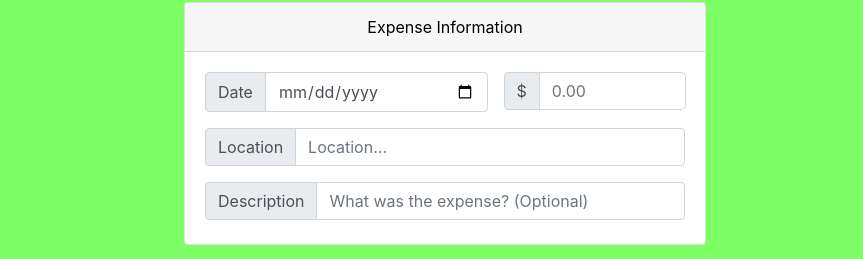
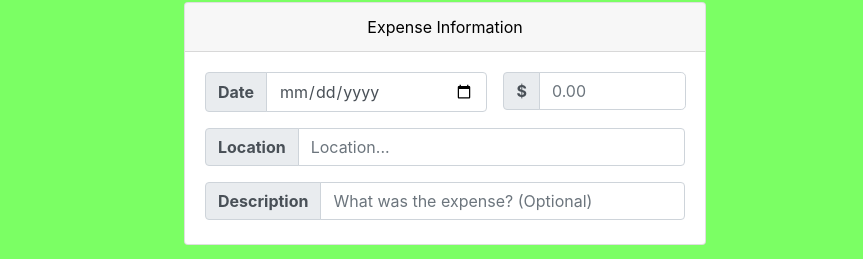
Before and after one commit to NateBess/expense-manager-project, a React (Create React App) app: page / in a window 1280 px wide. Shown: the part 118-377 px from the top of the page, without its empty margins (195-1058 px from the left). Built offline with nearby package versions, Linux system fonts and the light colour scheme.

Commit message:
more fixes

```diff
--- a/src/App.js
+++ b/src/App.js
@@ -6,11 +6,6 @@ import ExpenseLog from "./components/ExpenseLog/ExpenseLog";
 const getElement = (id) => document.getElementById(id);
 const getValue = (id) => document.getElementById(id).value;
 
-const expenseDate = getElement("expense-date");
-const expenseAmount = getElement("expense-amount");
-const expenseLocation = getElement("expense-location");
-const expenseDescription = getElement("expense-description");
-
 const dateValue = () => getValue("expense-date");
 const amountValue = () => parseFloat(getValue("expense-amount")).toFixed(2);
 const locationValue = () => getValue("expense-location");
@@ -18,13 +13,33 @@ const descriptionValue = () => getValue("expense-description");
 
 function App() {
   const [entriesArray, setEntriesArray] = useState([]);
-  const [uniqueID, setUniqueID] = useState(0);
+  const [uniqueID, setUniqueID] = useState(Math.random());
 
   const clearValues = () => {
+    const expenseDate = getElement("expense-date");
+    const expenseAmount = getElement("expense-amount");
+    const expenseLocation = getElement("expense-location");
+    const expenseDescription = getElement("expense-description");
     expenseDate.value = "";
     expenseAmount.value = "";
     expenseLocation.value = "";
     expenseDescription.value = "";
+  };
+
+  const addExpenseItem = (uniqueID, entriesArray) => {
+    if (dateValue() !== "" && amountValue() !== "" && locationValue() !== "") {
+      setUniqueID(Math.random());
+      // Puts expense information in to object.
+      const expenseItem = {
+        date: dateValue(),
+        amount: amountValue(),
+        location: locationValue(),
+        description: descriptionValue(),
+        entryID: uniqueID,
+      };
+      const newEntriesArray = [...entriesArray, expenseItem];
+      setEntriesArray(newEntriesArray);
+    }
   };
 
   const addDeleteEvents = () => {
@@ -43,27 +58,11 @@ function App() {
     return deleteArray;
   };
 
-  const addExpenseItem = (uniqueID, entriesArray) => {
-    if (dateValue() !== "" && amountValue() !== "" && locationValue() !== "") {
-      setUniqueID(uniqueID + 1);
-      // Puts expense information in to object.
-      const expenseItem = {
-        date: dateValue(),
-        amount: amountValue(),
-        location: locationValue(),
-        description: descriptionValue(),
-        entryID: uniqueID,
-      };
-      const newEntriesArray = [...entriesArray, expenseItem];
-      setEntriesArray(newEntriesArray);
-      clearValues();
-    }
-  };
-
   useEffect(() => {
     const buttonAddExpense = document.getElementById("add-expense-button");
     buttonAddExpense.onclick = () => {
       addExpenseItem(uniqueID, entriesArray);
+      clearValues();
     };
     addDeleteEvents();
   });
--- a/src/components/ExpenseInformationComponent/sub-components/ExpenseAmount.js
+++ b/src/components/ExpenseInformationComponent/sub-components/ExpenseAmount.js
@@ -9,12 +9,13 @@ function ExpenseAmount() {
           <span className="input-group-text">$</span>
         </div>
         <input
-          type="text"
+          type="number"
           id="expense-amount"
           className="form-control edit-amout-box-style"
           placeholder="0.00"
+          step=".01"
           aria-label="Amount (to the nearest dollar)"
-          autoComplete="false"
+          autoComplete="off"
         ></input>
         <div className="input-group-append"></div>
       </div>
--- a/src/components/ExpenseInformationComponent/sub-components/ExpenseDate.css
+++ b/src/components/ExpenseInformationComponent/sub-components/ExpenseDate.css
@@ -1,2 +1,6 @@
 .expense-date-component {
 }
+
+.input-group-text {
+  font-weight: bold;
+}
--- a/src/components/ExpenseInformationComponent/sub-components/ExpenseDate.js
+++ b/src/components/ExpenseInformationComponent/sub-components/ExpenseDate.js
@@ -16,6 +16,7 @@ function ExpenseDate() {
           className="form-control"
           aria-label="Default"
           aria-describedby="inputGroup-sizing-default"
+          autoComplete="off"
         ></input>
       </div>
     </div>
--- a/src/components/ExpenseInformationComponent/sub-components/ExpenseDescription.js
+++ b/src/components/ExpenseInformationComponent/sub-components/ExpenseDescription.js
@@ -17,7 +17,7 @@ function ExpenseDescription() {
           placeholder="What was the expense? (Optional)"
           aria-label="UserDescription"
           aria-describedby="basic-addon1"
-          autoComplete="false"
+          autoComplete="off"
         ></input>
       </div>
     </div>
--- a/src/components/ExpenseInformationComponent/sub-components/ExpenseLocation.js
+++ b/src/components/ExpenseInformationComponent/sub-components/ExpenseLocation.js
@@ -17,7 +17,7 @@ function ExpenseLocation() {
           placeholder="Location..."
           aria-label="UserDescription"
           aria-describedby="basic-addon1"
-          autoComplete="false"
+          autoComplete="off"
         ></input>
       </div>
     </div>
```
